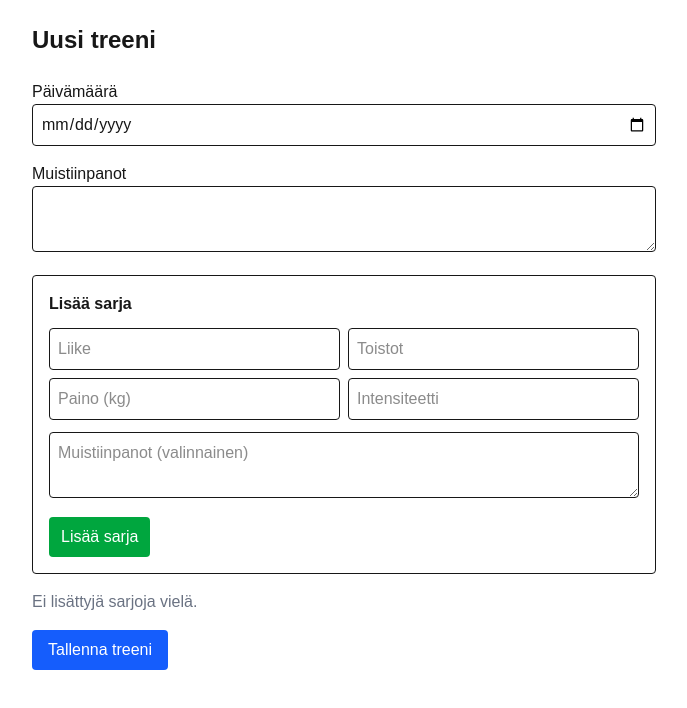
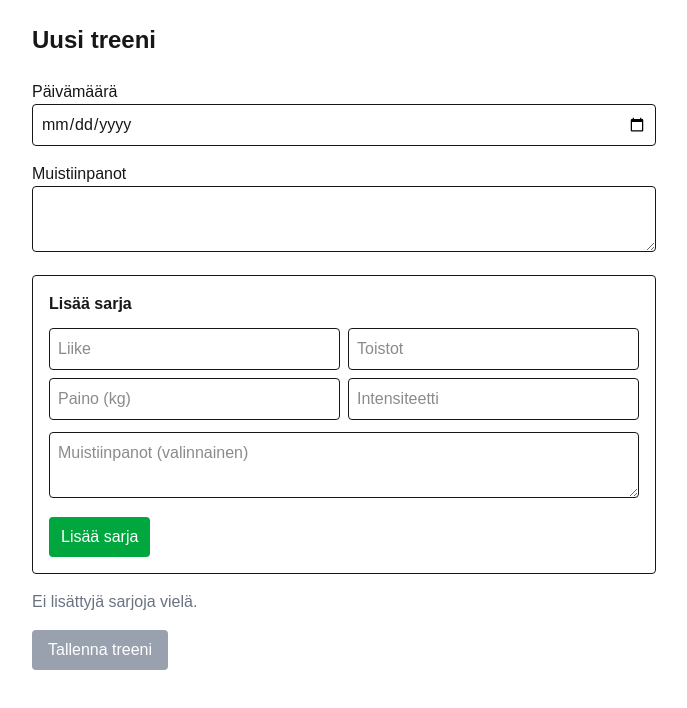
Before and after one commit to joonasKorhonen/fitstack-frontend, a Next.js app: page /workouts/create in a window 1280 px wide. Shown: the top 708 px of the page, without its empty margins (296-983 px from the left). Built offline with nearby package versions, Linux system fonts and the light colour scheme.

Commit message:
Disable save button when no workout sets added

```diff
--- a/src/app/workouts/create/page.tsx
+++ b/src/app/workouts/create/page.tsx
@@ -88,8 +88,8 @@ export default function CreateWorkoutPage() {
 
         <button
           type="submit"
-          disabled={loading}
-          className="bg-blue-600 text-white px-4 py-2 rounded"
+          disabled={loading || sets.length === 0}
+          className="bg-blue-600 text-white px-4 py-2 rounded disabled:bg-gray-400 disabled:cursor-not-allowed"
         >
           {loading ? 'Tallennetaan...' : 'Tallenna treeni'}
         </button>
```
